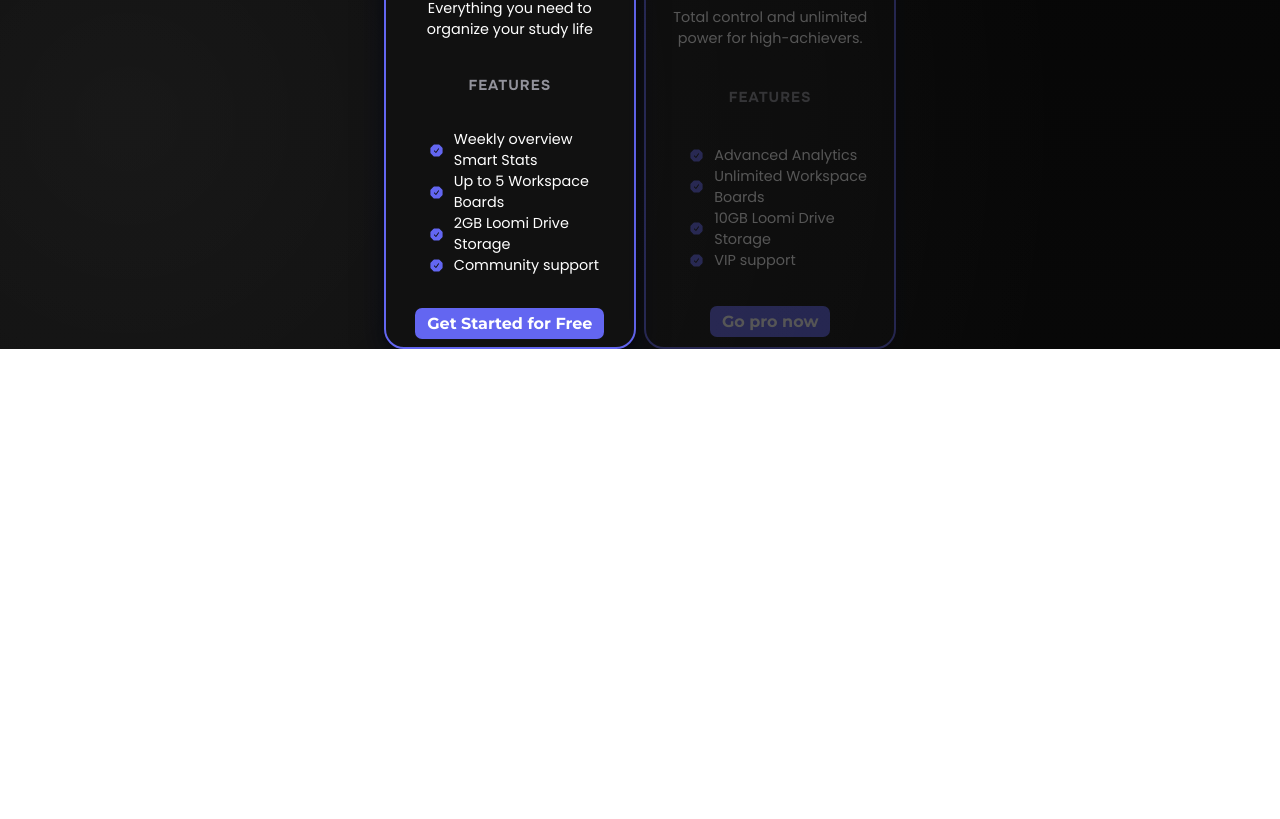
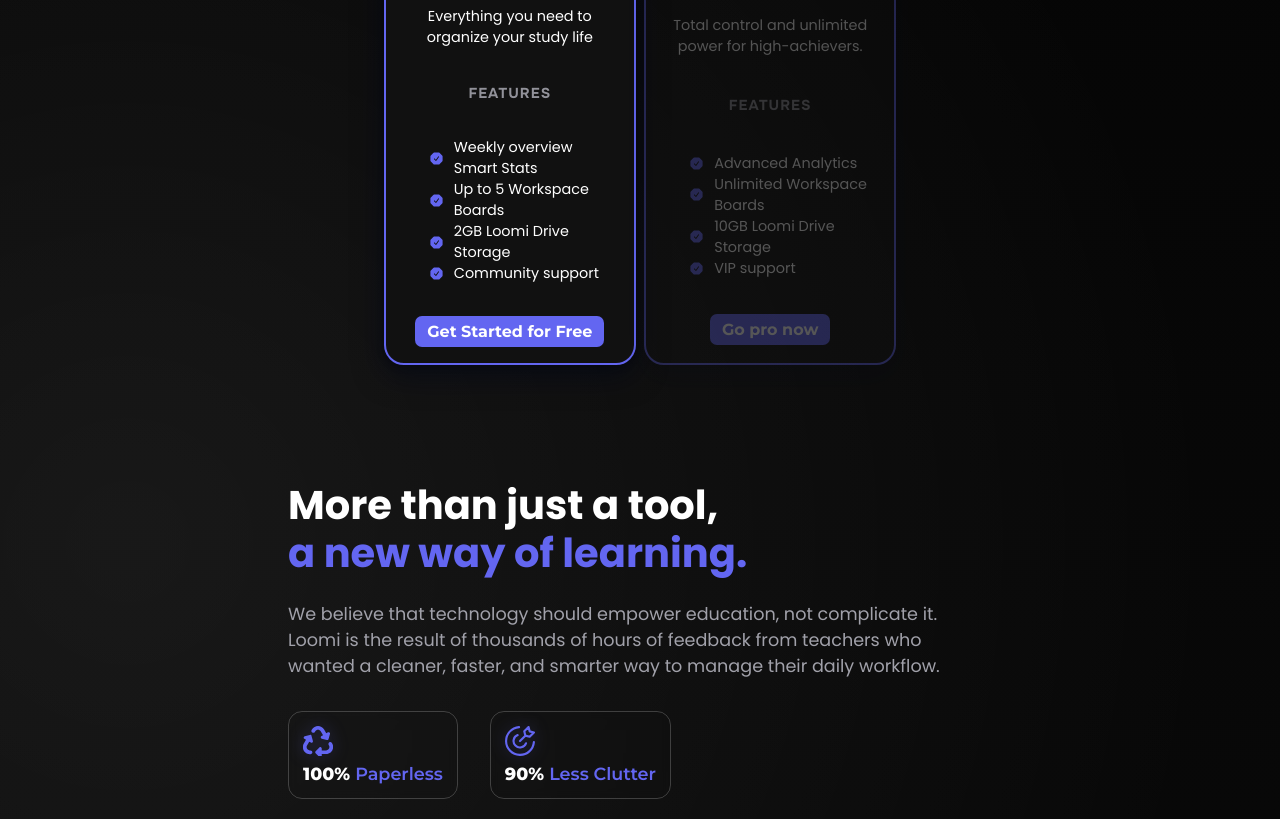
Before and after one commit to oriioll/loomi, a Vue app: page /home in a window 1280 px wide. Shown: the part 1935-2754 px from the top of the page. Before the commit the page ends 2284 px from the top, so only its background shows below. Built offline with nearby package versions, Linux system fonts and the light colour scheme.

Commit message:
feat: add about component in Landing Page

```diff
--- /dev/null
+++ b/src/components/Landing/LandingAbout.vue
@@ -0,0 +1,110 @@
+<script setup lang="ts">
+import { onMounted } from 'vue'
+import { ref, computed } from 'vue'
+import { useRouter } from 'vue-router'
+const router = useRouter()
+
+</script>
+<template>
+    <section class="about" id="about">
+        <div class="text">
+            <h2>More than just a tool, <br><span>a new way of learning.</span></h2>
+            <p>
+                We believe that technology should empower education, not complicate it.
+                Loomi is the result of thousands of hours of feedback from teachers
+                who wanted a cleaner, faster, and smarter way to manage their daily workflow.
+            </p>
+        </div>
+        <div class="stats">
+            <div class="stat">
+                <svg xmlns="http://www.w3.org/2000/svg" width="30" height="30" viewBox="0 0 512 512">
+                    <path fill="#6366f1"
+                        d="M152.3 60c46.2-80 161.7-80 207.9 0l37.3 64.6l27.7-16c8.4-4.9 18.9-4.2 26.6 1.7s11.1 15.9 8.6 25.3L436.9 223c-3.4 12.8-16.6 20.4-29.4 17l-87.4-23.4c-9.4-2.5-16.3-10.4-17.6-20s3.4-19.1 11.8-23.9l27.7-16l-37.3-64.6c-21.6-37.3-75.4-37.3-97 0l-5.3 9.1c-8.8 15.3-28.4 20.5-43.7 11.7S138.2 84.5 147 69.1zm297.4 219.1c15.3-8.8 34.9-3.6 43.7 11.7l5.3 9.1c46.2 80-11.5 180-103.9 180h-74.6v32c0 9.7-5.8 18.5-14.8 22.2s-19.3 1.7-26.2-5.2l-64-64c-9.4-9.4-9.4-24.6 0-33.9l64-64c6.9-6.9 17.2-8.9 26.2-5.2s14.8 12.5 14.8 22.2v32h74.6c43.1 0 70.1-46.7 48.5-84l-5.3-9.1c-8.8-15.3-3.6-34.9 11.7-43.7zM51 235.4l-27.7-16c-8.4-4.9-13.1-14.3-11.8-23.9s8.2-17.5 17.6-20l87.4-23.5c12.8-3.4 26 4.2 29.4 17l23.4 87.4c2.5 9.4-.9 19.3-8.6 25.3s-18.2 6.6-26.6 1.7l-27.7-16L69.1 332c-21.6 37.3 5.4 84 48.5 84h10.6c17.7 0 32 14.3 32 32s-14.3 32-32 32h-10.6c-92.3 0-150-100-103.8-180z" />
+                </svg>
+                <p><span>100% </span>Paperless</p>
+            </div>
+            <div class="stat">
+                <svg xmlns="http://www.w3.org/2000/svg" width="30" height="30" viewBox="0 0 14 14">
+                    <g fill="none" stroke="#6366f1" stroke-linecap="round" stroke-linejoin="round">
+                        <path d="M13.48 7.516a6.5 6.5 0 1 1-6.93-7" />
+                        <path d="M9.79 8.09A3 3 0 1 1 5.9 4.21M7 7l2.5-2.5m2 .5l-2-.5l-.5-2l2-2l.5 2l2 .5z" />
+                    </g>
+                </svg>
+                <p><span>90% </span>Less Clutter</p>
+            </div>
+        </div>
+    </section>
+</template>
+<style scoped>
+.about {
+    width: 75%;
+    padding: 20px 10%;
+    display: flex;
+    justify-content: center;
+    flex-direction: column;
+    gap: 2rem;
+}
+
+.stats {
+    display: flex;
+    gap: 2rem;
+}
+
+.stat {
+    padding: 14px;
+    border-radius: 14px;
+    border: 1px solid rgba(255, 255, 255, 0.2);
+    backdrop-filter: blur(4px);
+
+    p {
+        margin: 0;
+        color: var(--accent-primary);
+        font-weight: 600;
+        font-family: var(--font-titles);
+    }
+
+    span {
+        color: var(--text-main);
+        font-weight: 800;
+    }
+
+    svg {
+        filter: drop-shadow(0 0 8px rgba(99, 102, 241, 0.3))
+    }
+
+
+}
+
+h2 {
+    font-size: 2.5rem;
+    margin-top: 1rem;
+    line-height: 1.2;
+}
+
+h2 span {
+    color: var(--accent-primary);
+}
+
+p {
+    margin-top: 1.5rem;
+    font-size: 1.1rem;
+    color: var(--text-muted);
+    font-family: var(--font-body);
+}
+
+
+
+@media (max-width: 768px) {
+    h2 {
+        font-size: 2rem;
+    }
+
+    p {
+        font-size: .9rem;
+    }
+
+    .about {
+        width: 90%;
+    }
+}
+</style>
--- a/src/components/Landing/LandingPricing.vue
+++ b/src/components/Landing/LandingPricing.vue
@@ -7,7 +7,7 @@
 </script>
 <template>
     <section class="pricing" id="pricing">
-        <h2>Pricing</h2>
+        <h2>Loomi is now free</h2>
         <div class="pricingContainers">
             <article class="freePlan">
                 <h4>INDIVIDUAL</h4>
@@ -90,7 +90,7 @@
 }
 
 article {
-    padding: 0.5rem 1.7rem;
+    padding: 1rem 1.7rem;
     width: 30%;
     background-color: var(--card-bg);
     border-radius: 20px;
--- a/src/views/Landing.vue
+++ b/src/views/Landing.vue
@@ -6,6 +6,7 @@
 import LandingHero from '@/components/Landing/LandingHero.vue';
 import LandingFeatures from '@/components/Landing/LandingFeatures.vue';
 import LandingPricing from '@/components/Landing/LandingPricing.vue';
+import LandingAbout from '@/components/Landing/LandingAbout.vue'
 const router = useRouter()
 
 </script>
@@ -15,6 +16,7 @@
         <LandingHero />
         <LandingFeatures />
         <LandingPricing />
+        <LandingAbout />
     </main>
 </template>
 <style scoped>
```
